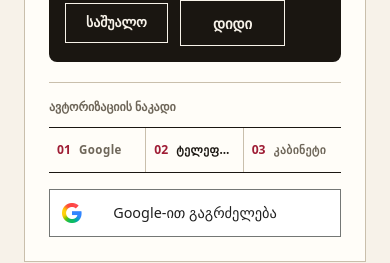
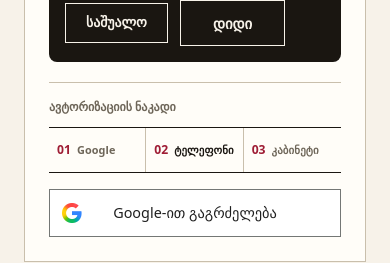
Before and after one commit to DuruMakh/republic-portal, a Next.js app: page /styleguide in a window 390 px wide. Shown: the part 2540-2803 px from the top of the page. Built offline with nearby package versions, Linux system fonts and the light colour scheme; no server answers.

Commit message:
fix: keep auth progress readable on mobile

```diff
--- a/components/AuthProgress.tsx
+++ b/components/AuthProgress.tsx
@@ -20,10 +20,10 @@ export function AuthProgress({ currentStep }: { currentStep: AuthProgressStep })
             key={step.id}
             aria-current={state === "current" ? "step" : undefined}
             data-state={state}
-            className="group flex min-w-0 items-center gap-2 border-r border-hairline px-2 py-3 last:border-r-0 sm:gap-3 sm:px-4"
+            className="group flex min-w-0 items-center gap-1.5 border-r border-hairline px-2 py-3 last:border-r-0 sm:gap-3 sm:px-4"
           >
             <span className="font-serif text-[0.76rem] font-bold text-brand">{step.number}</span>
-            <span className="truncate text-[0.72rem] font-bold tracking-[.04em] text-muted-fg group-data-[state=current]:text-ink sm:text-[0.8rem]">
+            <span className="min-w-0 text-[0.68rem] font-bold leading-4 tracking-[.01em] text-muted-fg group-data-[state=current]:text-ink sm:text-[0.8rem] sm:tracking-[.04em]">
               {step.label}
             </span>
           </li>
```
Also changed, not shown: 1 other file (tests, documents, lock files or other folders).
